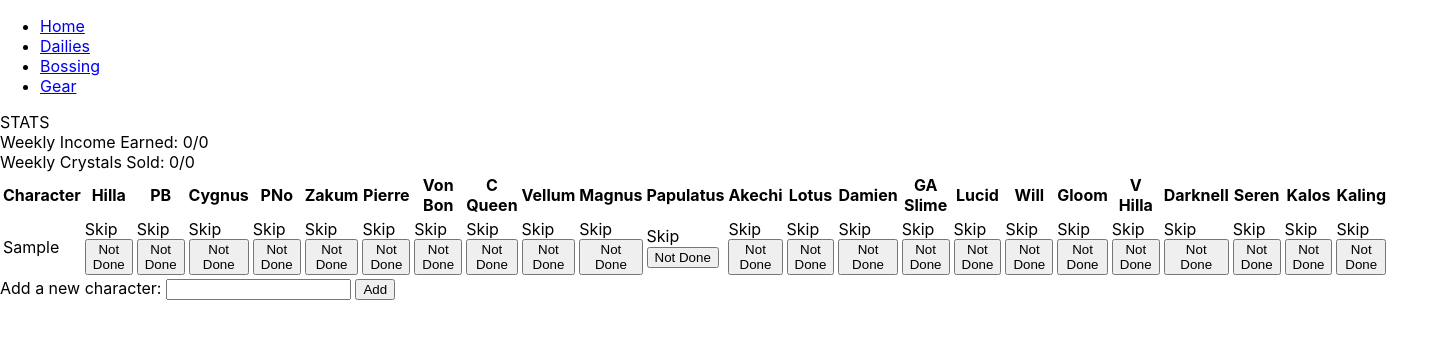
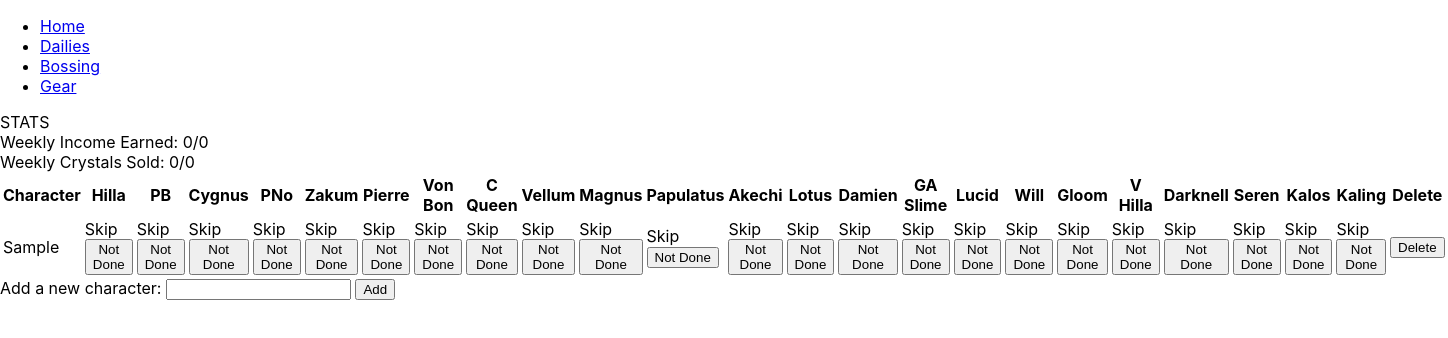
Before and after one commit to Sorbies/maplestoryapp, a React (Create React App) app: page /bossing in a window 1280 px wide. Both pictures are taken after typing "Sample" into the empty fields and a click on the button "Add". Shown: the top 338 px of the page, 1448 px wide, since content can reach past the window. Built offline with nearby package versions, Linux system fonts and the light colour scheme.

Commit message:
added ability to remove chars from the table

```diff
--- a/src/pages/bossing/table/container/BossingTableEditor.js
+++ b/src/pages/bossing/table/container/BossingTableEditor.js
@@ -10,17 +10,13 @@ function BossingTableEditor(props) {
     const initialProgress = [false, false, false, false, false, false, false, false, false, false, false, false, false, false, false, false, false, false, false, false, false, false, false];
 
     //functions
-    //This function will allow updating the clear status of the character's bosses.
-    const handleProgress = (prevProgress, charIndex, bossIndex) => {
-        let newProgress = [...prevProgress]
-        newProgress[charIndex][bossIndex] = !prevProgress[charIndex][bossIndex];
-        props.setCharProgress(newProgress);
-    }
 
+    //Keeps track of input in the add new character field
     const handleNewChar = (e) => {
         setNewChar(e.target.value);
     }
 
+    //Adds a new entry into all the states when user adds a new character
     const addNewChar = () => {
         props.setCharNames((prev) => [...prev, newChar]);
         props.setCharDifficulties((prev) => [...prev, initialDifficulties]);
@@ -29,13 +25,31 @@ function BossingTableEditor(props) {
         setNewChar("");
     }
 
+    //Deletes an entry from the states when a user delets a character
+    const deleteChar = (charIndex) => {
+        let newCharNames = props.charNames.filter((name, index) => index !== charIndex);
+        let newCharDifficulties = props.charDifficulties.filter((difficulties, index) => index !== charIndex);
+        let newCharProgress = props.charProgress.filter((progress, index) => index !== charIndex);
+
+        props.setCharNames(newCharNames);
+        props.setCharDifficulties(newCharDifficulties);
+        props.setCharProgress(newCharProgress);
+    }
+
+    //This function will allow updating the clear status of the character's bosses.
+    const handleProgress = (charIndex, bossIndex) => {
+        let newProgress = [...props.charProgress]
+        newProgress[charIndex][bossIndex] = !props.charProgress[charIndex][bossIndex];
+        props.setCharProgress(newProgress);
+    }
+
     return (
         <>
             <BossingTable
-                charNames={props.charNames} setCharNames={props.setCharNames}
+                charNames={props.charNames} addNewChar={addNewChar} deleteChar={deleteChar}
                 charDifficulties={props.charDifficulties} setCharDifficulties={props.setCharDifficulties}
                 charProgress={props.charProgress} handleProgress={handleProgress}
-                newChar={newChar} handleNewChar={handleNewChar} addNewChar={addNewChar}/>
+                newChar={newChar} handleNewChar={handleNewChar} />
         </>
 
     )
--- a/src/pages/bossing/table/presentational/BossingTable.js
+++ b/src/pages/bossing/table/presentational/BossingTable.js
@@ -35,6 +35,7 @@ function BossingTable(props) {
                 <tr>
                     <th>Character</th>
                     {bosses.map( (boss, index) => <th key={"boss" + index}>{boss[0]}</th> )}
+                    <th>Delete</th>
                 </tr>
             </thead>
 
@@ -49,11 +50,15 @@ function BossingTable(props) {
                             <td key={"char" + charIndex + "boss" + bossIndex}>
                                 {translateDifficulty(difficulty)} <br/>
                                 <button type="button" key={"char" + charIndex + "boss" + bossIndex + "button"}
-                                        onClick={() => {props.handleProgress(props.charProgress, charIndex, bossIndex);}}>
+                                        onClick={() => props.handleProgress(charIndex, bossIndex)}>
                                     {props.charProgress[charIndex][bossIndex] ? "Clear" : "Not Done"}
                                 </button>
                             </td>
                         )})}
+                        {/* The delete button */}
+                        <td>
+                            <button type="button" onClick={() => props.deleteChar(charIndex)}>Delete</button>
+                        </td>
                     </tr>
                 )})}
             </tbody>
```
Also changed, not shown: devlog.txt, todo.txt.
